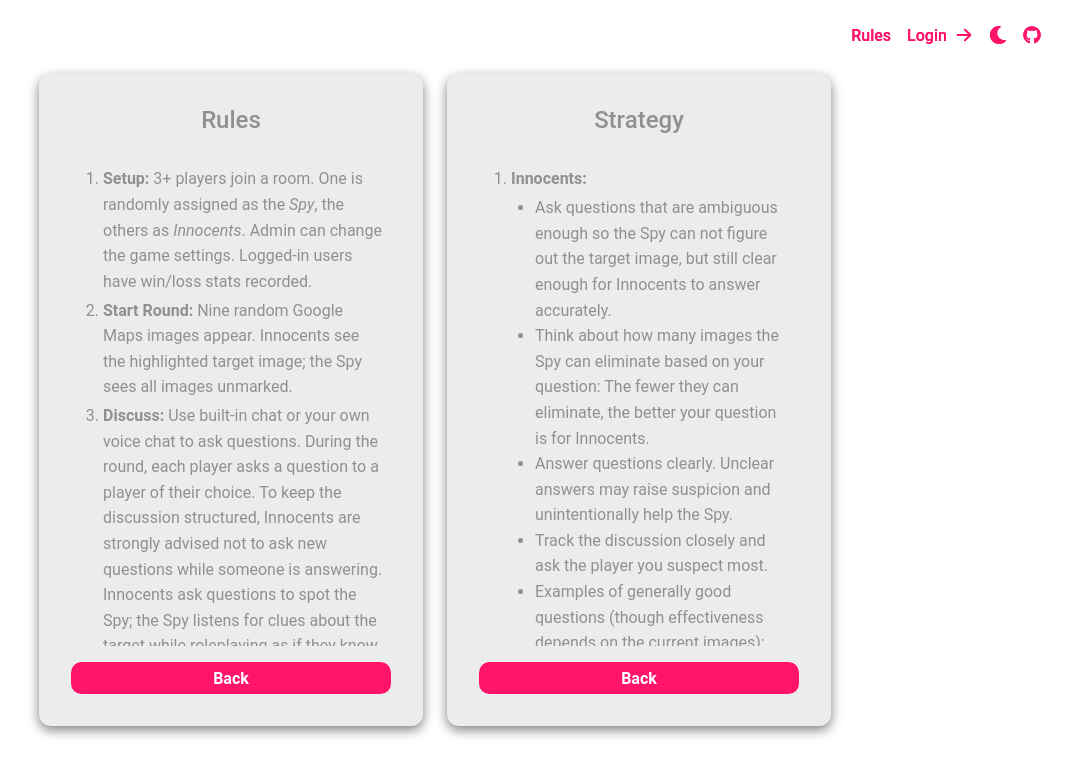
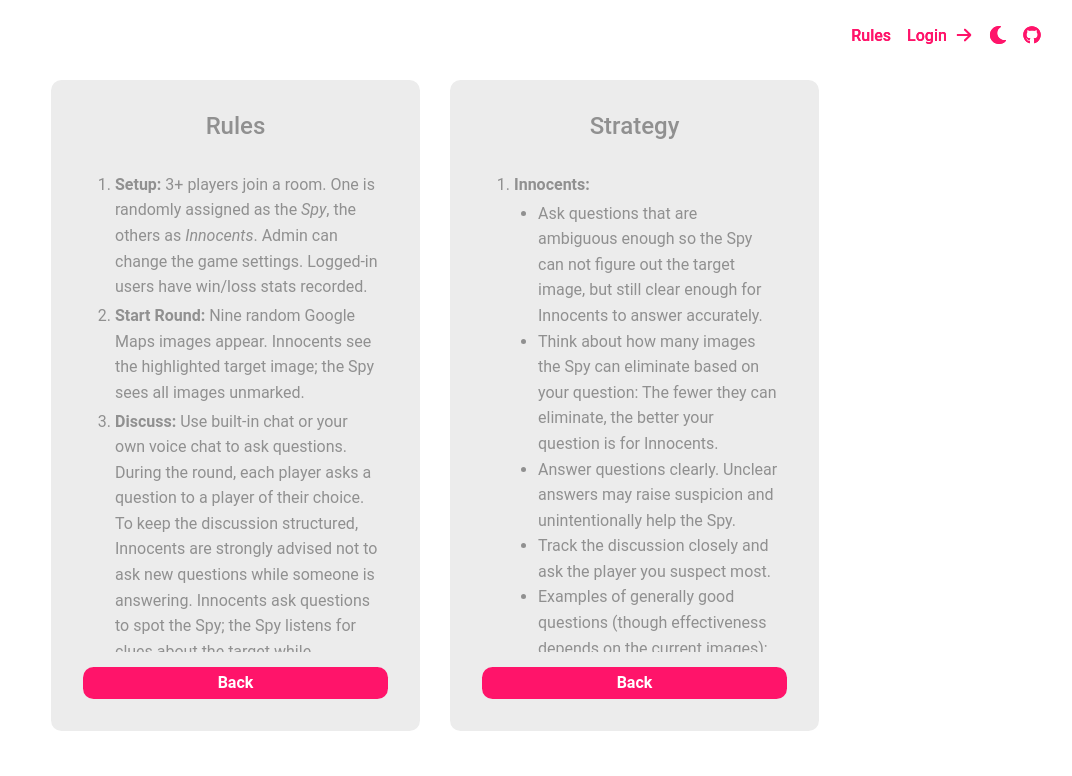
Before and after one commit to sopra-fs25-group-20/sopra-fs25-group-20-client, a Next.js app: page /rules in a window 1280 px wide. Shown: the top 776 px of the page, without its empty margins (205-1277 px from the left). Built offline with nearby package versions, Linux system fonts and the light colour scheme.

Commit message:
refactor: clean rules page layout

```diff
--- a/app/rules/page.tsx
+++ b/app/rules/page.tsx
@@ -5,6 +5,7 @@ import { HorizontalFlex } from "@/components/horizontalFlex";
 import { Button } from "@/components/Button";
 import { useTheme } from "@/context/ThemeContext";
 import { useRouter } from "next/navigation";
+import { Frame } from "@/components/frame";
 
 export default function RulesPage() {
   const { toggleTheme, darkMode } = useTheme();
@@ -12,30 +13,12 @@ export default function RulesPage() {
 
   return (
     <div className="page-wrapper">
-      <div
-        style={{
-          display: "flex",
-          justifyContent: "center",
-          alignItems: "center",
-          minHeight: "80vh",
-          padding: "2rem",
-        }}
-      >
-        <HorizontalFlex gap={24}>
+      <div className="rules">
+        <HorizontalFlex>
           {/* First card */}
-          <div
-            className="frame"
-            style={{
-              width: "30vw",
-              minHeight: "60vh",
-              borderRadius: "12px",
-              boxShadow: "0 4px 12px rgba(0,0,0,0.5)",
-              display: "flex",
-              flexDirection: "column",
-            }}
-          >
+          <Frame>
             <AppHeader onToggleTheme={toggleTheme} />
-            <VerticalFlex hug gap={16}>
+            <VerticalFlex hug gap={15}>
               <h1
                 className="title-animated"
                 style={{ textAlign: "center", margin: 0 }}
@@ -43,9 +26,8 @@ export default function RulesPage() {
                 Rules
               </h1>
               <div
-                className={`rules-scroll ${
-                  darkMode ? "dark-scroll" : "light-scroll"
-                }`}
+                className={`rules-scroll ${darkMode ? "dark-scroll" : "light-scroll"
+                  }`}
                 style={{
                   flex: 1,
                   overflowY: "auto",
@@ -117,26 +99,16 @@ export default function RulesPage() {
                   </li>
                 </ol>
               </div>
-              <HorizontalFlex gap={16}>
+              <HorizontalFlex gap={15}>
                 <Button onClick={() => router.back()}>Back</Button>
               </HorizontalFlex>
             </VerticalFlex>
-          </div>
+          </Frame>
 
           {/* Second card */}
-          <div
-            className="frame"
-            style={{
-              width: "30vw",
-              minHeight: "60vh",
-              borderRadius: "12px",
-              boxShadow: "0 4px 12px rgba(0,0,0,0.5)",
-              display: "flex",
-              flexDirection: "column",
-            }}
-          >
+          <Frame>
             <AppHeader onToggleTheme={toggleTheme} />
-            <VerticalFlex hug gap={16}>
+            <VerticalFlex hug gap={15}>
               <h1
                 className="title-animated"
                 style={{ textAlign: "center", margin: 0 }}
@@ -144,9 +116,8 @@ export default function RulesPage() {
                 Strategy
               </h1>
               <div
-                className={`rules-scroll ${
-                  darkMode ? "dark-scroll" : "light-scroll"
-                }`}
+                className={`rules-scroll ${darkMode ? "dark-scroll" : "light-scroll"
+                  }`}
                 style={{
                   flex: 1,
                   overflowY: "auto",
@@ -245,11 +216,11 @@ export default function RulesPage() {
                   </li>
                 </ol>
               </div>
-              <HorizontalFlex gap={16}>
+              <HorizontalFlex gap={15}>
                 <Button onClick={() => router.back()}>Back</Button>
               </HorizontalFlex>
             </VerticalFlex>
-          </div>
+          </Frame>
         </HorizontalFlex>
       </div>
 
--- a/app/styles/layout.css
+++ b/app/styles/layout.css
@@ -99,6 +99,12 @@ main,
   align-items: center;
   gap: 2rem;
   flex-shrink: 0;
+}
+
+/* === RULES === */
+.rules {
+  height: 80vh;
+  width: 60vw;
 }
 
 /* === LANDING PAGE === */
```
